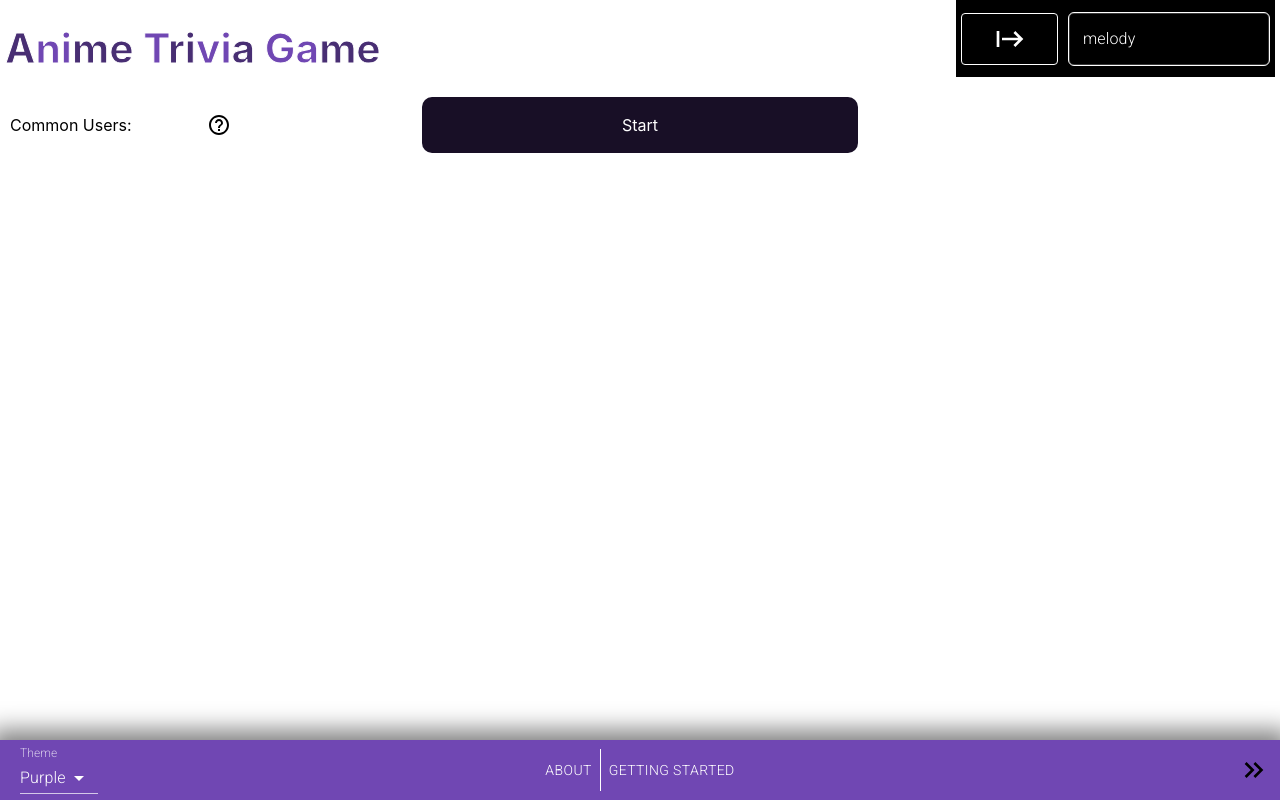
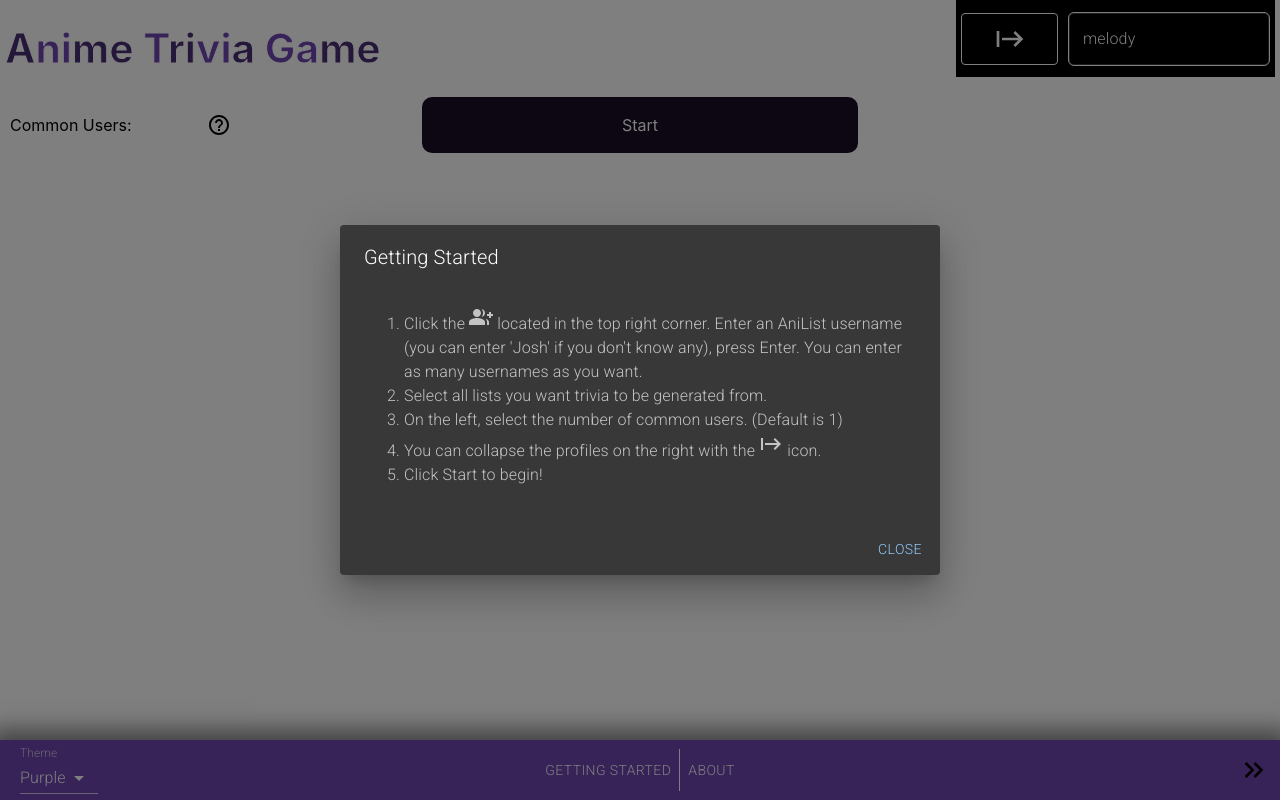
Before and after one commit to ja-me-ch/Anime-Trivia-Game, a Next.js app: page / in a window 1280 px wide. Built offline with nearby package versions, Linux system fonts and the light colour scheme.

Commit message:
refactored Dialog

```diff
--- a/components/AnimeTriviaGame.js
+++ b/components/AnimeTriviaGame.js
@@ -9,8 +9,7 @@ import CenterBar from './Stage/CenterBar';
 import BottomBar from './Stage/BottomBar';
 import { AnimeTriviaGameContext } from '../contexts/AnimeTriviaGameContext';
 import { display } from '@mui/system';
-import About from './Dialog/About';
-import GettingStarted from './Dialog/GettingStarted';
+import Default from './Dialog/Default';
 
 const RootStyle = styled('div')(() => ({
     display: 'grid',
@@ -35,7 +34,7 @@ const CenterContainer = styled('div')(() => ({
 
 function AnimeTriviaGame() {
     const [isToggled, setIsToggled] = useState(true);
-    const { showRightBar } = useContext(AnimeTriviaGameContext)
+    const { dialog } = useContext(AnimeTriviaGameContext)
     return (
         <QuestionAndAnswerProvider>
             <RootStyle>
@@ -53,11 +52,10 @@ function AnimeTriviaGame() {
                     position: 'fixed',
                     bottom: '0',
                     right: '0'
-                    }}>
+                }}>
                     <BottomBar />
                 </div>
-                <About/>
-                <GettingStarted />
+                <Default />
             </RootStyle>
         </QuestionAndAnswerProvider>
 
--- a/components/Dialog/About.js
+++ /dev/null
@@ -1,37 +0,0 @@
-import { React, useState, useContext } from 'react';
-import { Button, Dialog, DialogActions, DialogContent, DialogContentText, DialogTitle } from "@mui/material";
-import { AnimeTriviaGameContext } from '../../contexts/AnimeTriviaGameContext';
-
-const About = function () {
-    const { dialog } = useContext(AnimeTriviaGameContext);
-
-
-    const handleClose = function () {
-        dialog.about.update(false);
-    }
-
-    return (
-        <Dialog
-            open={dialog.about.value}
-            onClose={handleClose}
-        >
-            <DialogTitle>
-                About
-            </DialogTitle>
-            <DialogContent>
-                <DialogContentText>
-                    about
-                </DialogContentText>
-            </DialogContent>
-            <DialogActions>
-                <Button
-                    onClick={handleClose}
-                >
-                    Close
-                </Button>
-            </DialogActions>
-        </Dialog>
-    )
-}
-
-export default About;
--- /dev/null
+++ b/components/Dialog/Content/About.js
@@ -0,0 +1,6 @@
+const About = {
+    title: 'About',
+    content: 'about'
+}
+
+export default About;
--- /dev/null
+++ b/components/Dialog/Content/GettingStarted.js
@@ -0,0 +1,41 @@
+import { List, ListItem, styled } from "@mui/material";
+import StartIcon from '@mui/icons-material/Start';
+import GroupAddIcon from '@mui/icons-material/GroupAdd';
+
+
+const GettingStarted = {
+    title: 'Getting Started',
+    content: <div>
+        <ol>
+            <li>
+                <span>
+                    Click the <GroupAddIcon /> located in the top right corner.
+                    Enter an AniList username (you can enter 'Josh' if you don't know any), press Enter.
+                    You can enter as many usernames as you want.
+                </span>
+            </li>
+            <li>
+                <span>
+                    Select all lists you want trivia to be generated from.
+                </span>
+            </li>
+            <li>
+                <span>
+                    On the left, select the number of common users. (Default is 1)
+                </span>
+            </li>
+            <li>
+                <span>
+                    You can collapse the profiles on the right with the <StartIcon /> icon.
+                </span>
+            </li>
+            <li>
+                <span>
+                    Click Start to begin!
+                </span>
+            </li>
+        </ol>
+    </div>
+}
+
+export default GettingStarted;
--- a/components/Dialog/GettingStarted.js
+++ b/components/Dialog/Default.js
@@ -1,36 +1,40 @@
 import { React, useState, useContext } from 'react';
 import { Button, Dialog, DialogActions, DialogContent, DialogContentText, DialogTitle } from "@mui/material";
 import { AnimeTriviaGameContext } from '../../contexts/AnimeTriviaGameContext';
+import GetDialogContent from './GetDialogContent';
 
-const GettingStarted = function () {
+const Default = function () {
     const { dialog } = useContext(AnimeTriviaGameContext);
 
+    const title = GetDialogContent(dialog.dialogType).title
+    const content = GetDialogContent(dialog.dialogType).content
+
     const handleClose = function () {
-        dialog.gettingStarted.update(false);
+        dialog.update(false);
     }
 
     return (
         <Dialog
-            open={dialog.gettingStarted.value}
+            open={dialog.value}
             onClose={handleClose}
         >
             <DialogTitle>
-                Getting Started
+                {title}
             </DialogTitle>
             <DialogContent>
                 <DialogContentText>
-                    getting started
+                    {content}
                 </DialogContentText>
             </DialogContent>
             <DialogActions>
                 <Button
                     onClick={handleClose}
                 >
-                    Got it!
+                    Close
                 </Button>
             </DialogActions>
         </Dialog>
     )
 }
 
-export default GettingStarted;
+export default Default;
--- /dev/null
+++ b/components/Dialog/GetDialogContent.js
@@ -0,0 +1,15 @@
+import About from '../Dialog/Content/About';
+import GettingStarted from '../Dialog/Content/GettingStarted';
+
+const GetDialogContent = function (dialogType) {
+    switch (dialogType) {
+        case 'about':
+            return About;
+        case 'gettingStarted':
+            return GettingStarted;
+        default:
+            console.log(`dialogType of ${dialogType} is not found.`);
+    }
+}
+
+export default GetDialogContent;
--- a/components/Stage/BottomBar.js
+++ b/components/Stage/BottomBar.js
@@ -88,6 +88,10 @@ const BottomBar = function () {
         })
     }
 
+    const onButtonClick = function (e) {
+        dialog.toggle(e.target.id);
+    }
+
     return (
         <RootStyle isToggled={isToggled}>
             <Collapse in={isToggled} orientation='horizontal'>
@@ -120,12 +124,8 @@ const BottomBar = function () {
                         // border: '1px solid red',
                     }}>
                         <ButtonGroupStyle variant='text' disableElevation>
-                            <ButtonStyle onClick={() => {
-                                dialog.about.update(true);
-                            }}>About</ButtonStyle>
-                            <ButtonStyle onClick={() => {
-                                dialog.gettingStarted.update(true);
-                            }}>Getting Started</ButtonStyle>
+                            <ButtonStyle id='gettingStarted' onClick={onButtonClick}>Getting Started</ButtonStyle>
+                            <ButtonStyle id='about' onClick={onButtonClick}>About</ButtonStyle>
                         </ButtonGroupStyle>
                     </div>
                 </div>
--- a/contexts/AnimeTriviaGameContext.js
+++ b/contexts/AnimeTriviaGameContext.js
@@ -24,6 +24,8 @@ export function AnimeTriviaGameProvider(props) {
     theme.palette.theme = selectedTheme;
 
     //Dialog states
+    const [showDialog, setShowDialog] = useState(true);
+    const [dialogType, setDialogType] = useState('gettingStarted');
     const [showAbout, setShowAbout] = useState(false);
     const [showGettingStarted, setShowGettingStarted] = useState(false);
 
@@ -164,6 +166,11 @@ export function AnimeTriviaGameProvider(props) {
         })
     }
 
+    const updateDialog = function (dialogType) {
+        setShowDialog(true);
+        setDialogType(dialogType);
+    }
+
     return (
         <AnimeTriviaGameContext.Provider
             //TODO: reorganize values
@@ -188,14 +195,10 @@ export function AnimeTriviaGameProvider(props) {
                     update: setSelectedTheme
                 },
                 dialog: {
-                    about: {
-                        value: showAbout,
-                        update: setShowAbout
-                    },
-                    gettingStarted: {
-                        value: showGettingStarted,
-                        update: setShowGettingStarted
-                    }
+                    value: showDialog,
+                    update: setShowDialog,
+                    dialogType: dialogType,
+                    toggle: updateDialog,
                 },
                 GenerateNewQuestion,
                 toggleRightBar,
```
